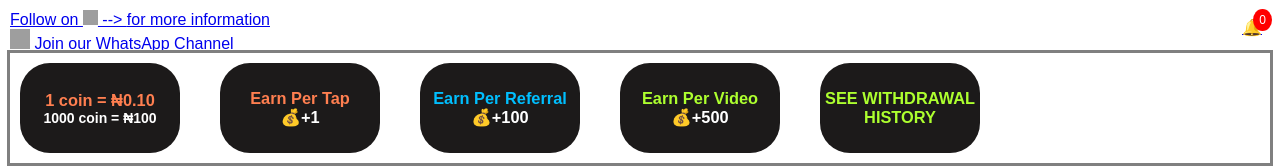
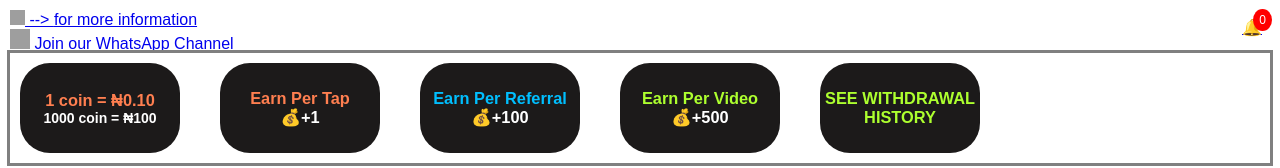
Before and after one commit to larry2007-arch/Click-Swap, a plain HTML site: page game.html in a window 1280 px wide. Shown: the top 168 px of the page. Drawn offline with Linux system fonts and the light colour scheme; no server answers; grey boxes are pictures that could not be loaded.

Commit message:
Update game.html

```diff
--- a/game.html
+++ b/game.html
@@ -78,7 +78,7 @@
 
 <div class="fb">
  <div id="notificationBar" style="display:none;" class="bg-yellow-100 text-yellow-800 p-2 text-center font-semibold"></div>
-            <div><a href="https://www.facebook.com/share/1CXJYrd1sT/">Follow on <span><img src="https://upload.wikimedia.org/wikipedia/commons/1/16/Facebook-icon-1.png" alt="Facebook Logo" width="15" height="15"> -->
+            <div><a href="https://www.facebook.com/share/1CXJYrd1sT/"><span><img src="https://upload.wikimedia.org/wikipedia/commons/1/16/Facebook-icon-1.png" alt="Facebook Logo" width="15" height="15"> -->
 </span> for more information</a></div>
            <a href="https://whatsapp.com/channel/0029Vb6bvH28fewsvZQqNS0A" target="_blank">
   <img src="https://upload.wikimedia.org/wikipedia/commons/6/6b/WhatsApp.svg" alt="WhatsApp Logo" width="20" height="20">
```
